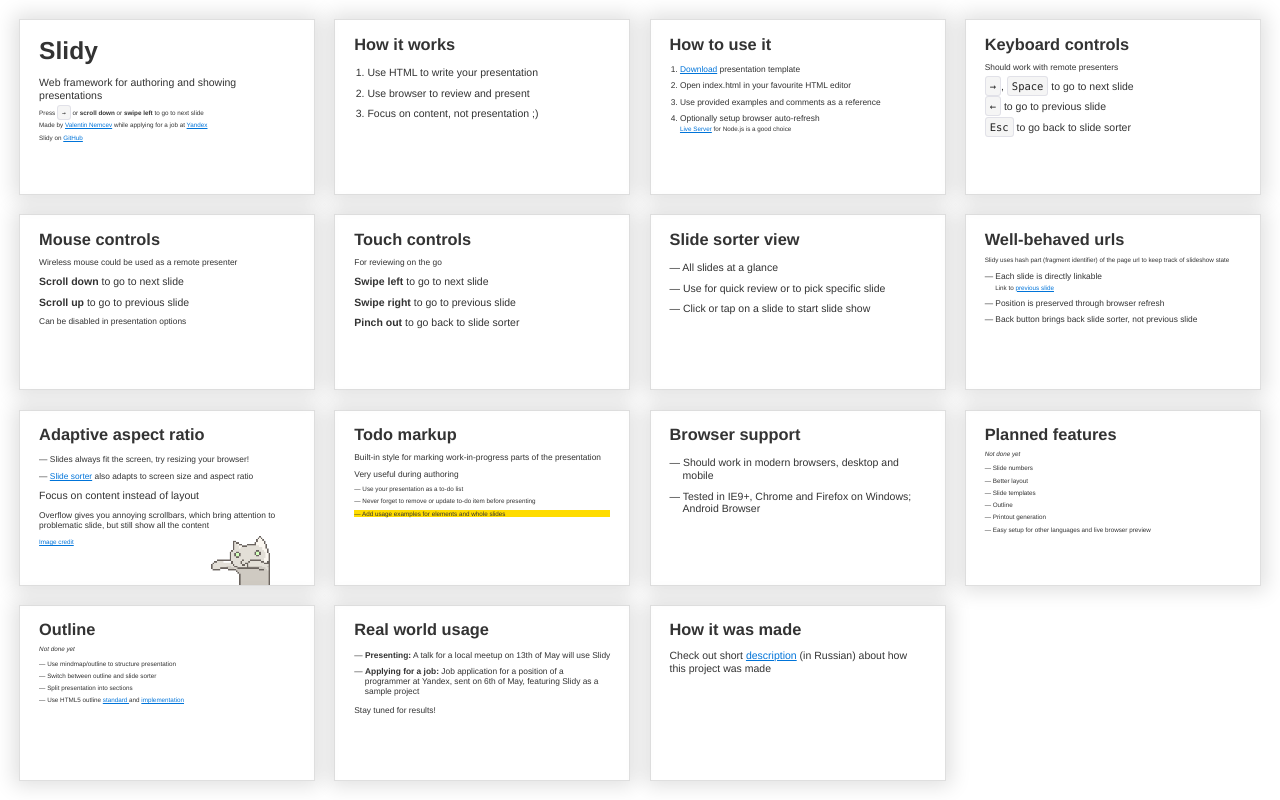
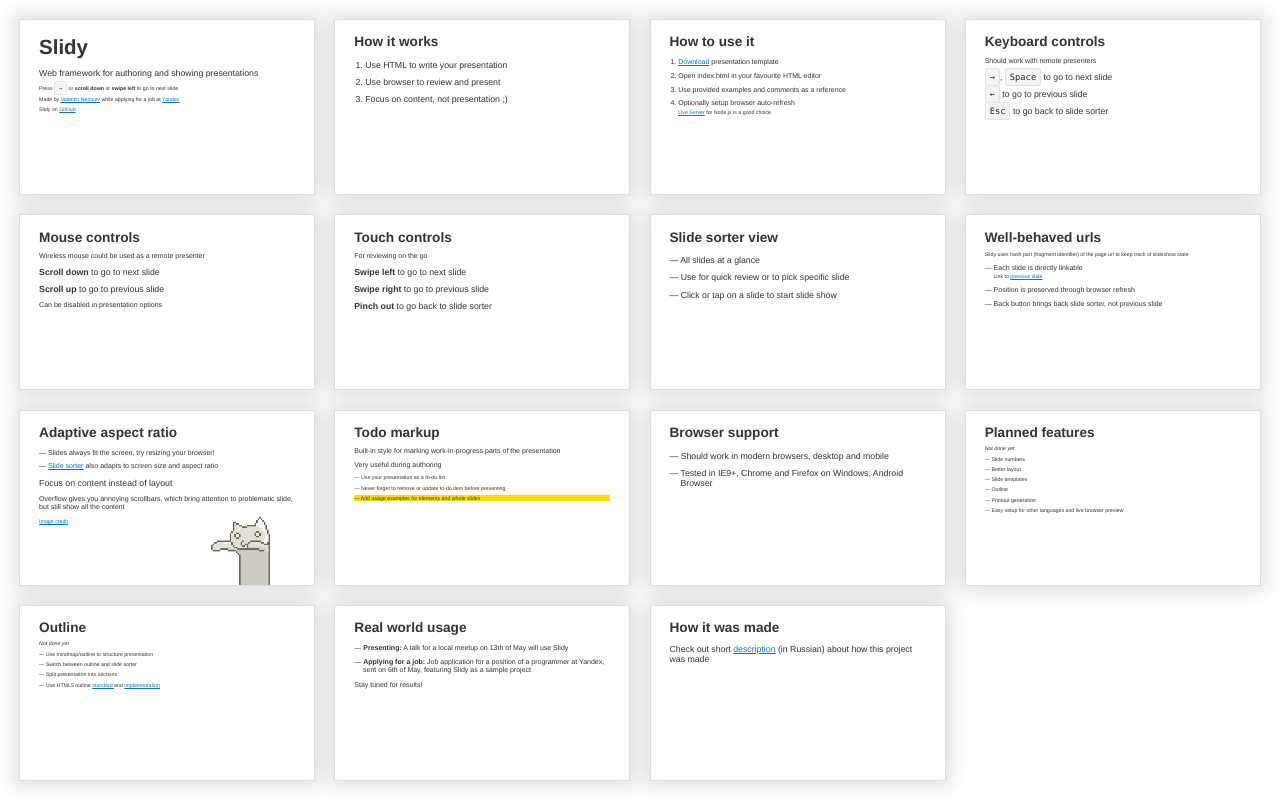
Before and after one commit to valentin-nemcev/slidy, a website with bundled scripts: page content/index.html in a window 1280 px wide. Built offline with nearby package versions, Linux system fonts and the light colour scheme; files whose address does not match are found by name.

Commit message:
Tweak font-size

```diff
--- a/src/css/slidy.styl
+++ b/src/css/slidy.styl
@@ -14,7 +14,7 @@
 
 $slide-spacing = 1.5vw
 $slide-padding = 12% // Both sides
-$slide-font-size = 3vw
+$slide-font-size = 2.5vw
 
 for i in 1..6
   @media (min-width: (i*300)px)
```
Also changed, not shown: dist/slidy.css, 2 other files.
